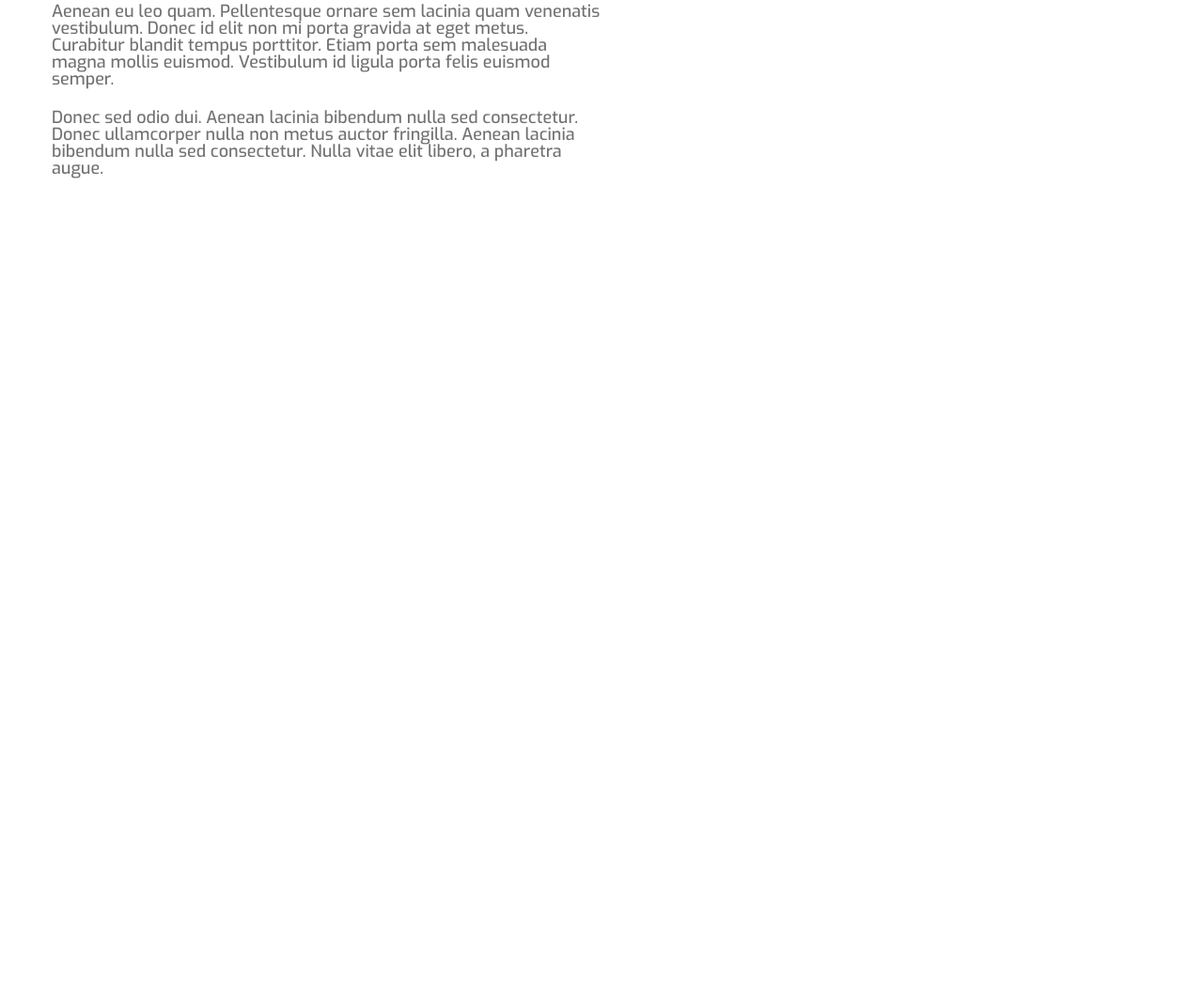
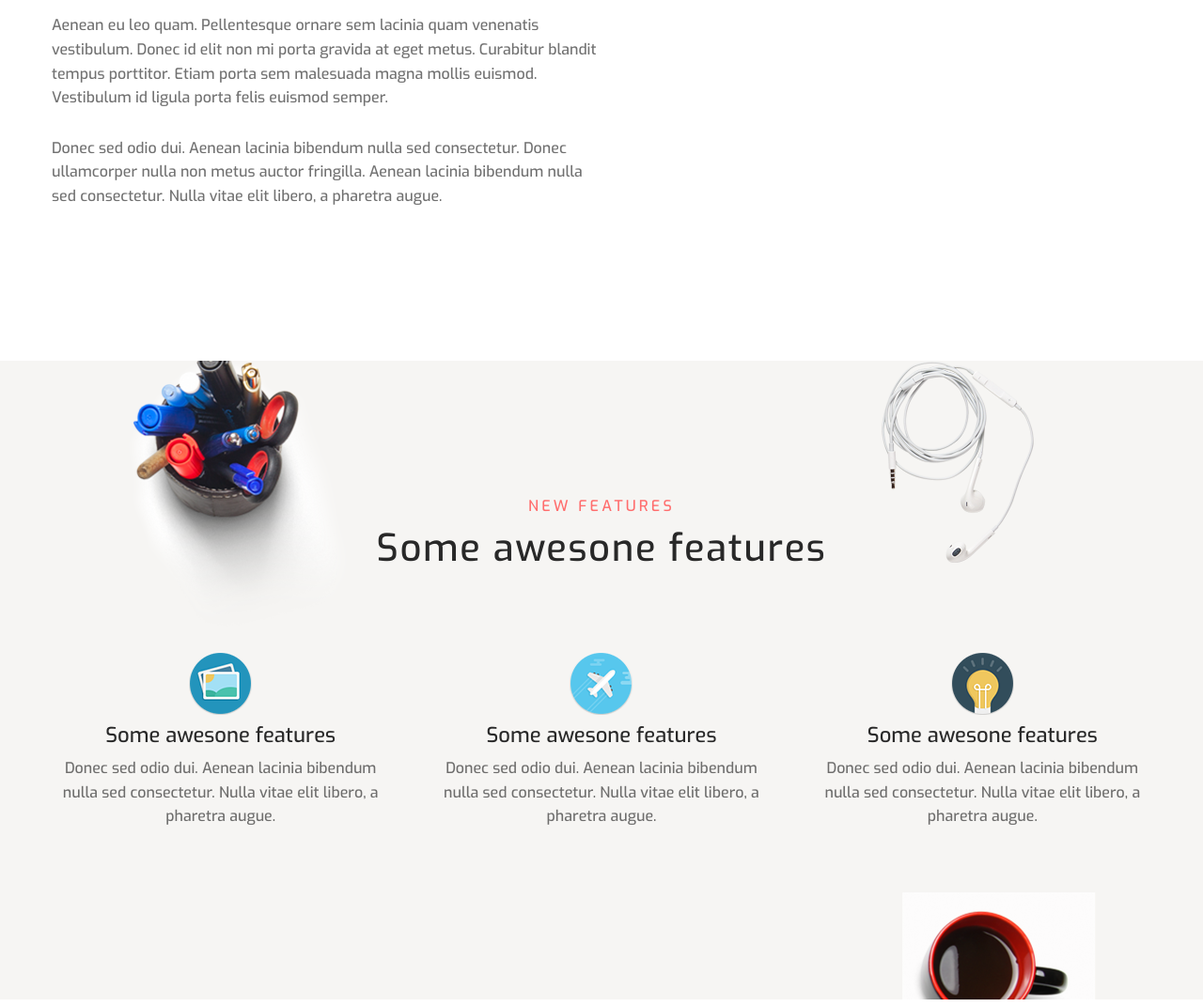
Before and after one commit to Elgiz1993/lesson_2-landing, a plain HTML site: page index.html in a window 1280 px wide. Shown: the part 1139-2211 px from the top of the page at 94% size. Before the commit the page ends 1523 px from the top, so only its background shows below. Drawn offline with Linux system fonts and the light colour scheme.

Commit message:
third part finish

```diff
--- a/css/style.scss
+++ b/css/style.scss
@@ -189,8 +189,9 @@ body {
 	width: 50%;
 	text-align: left;
 	// padding-right: 70px;
+}
 
-	.designe_title {
+.title {
 	color: #ff6d6d;
 	font-family: "Exo";
 	font-size: 16px;
@@ -199,15 +200,15 @@ body {
 	line-height: 50px;
 	letter-spacing: 3.2px;
 }
-}
 
-.designe_title_2 {
+
+.sub_title {
 	color: #282828;
 	font-family: "Exo";
 	font-size: 40px;
 	font-weight: 500;
 	letter-spacing: 1.6px;
-	margin-bottom: 22.5px;
+	margin-bottom: 45px;
 }
 
 .red_dots {
@@ -215,13 +216,13 @@ body {
 }
 
 
-.designe_text {
+.text {
 	opacity: 0.66;
 	color: #282828;
 	font-family: "Exo";
-	font-size: 18px;
+	font-size: 16px;
 	font-weight: 500;
-	margin: 22.5px 0;
+	line-height: 1.6;
 }
 
 .designe_inner_img {
@@ -234,6 +235,65 @@ body {
 	position: absolute;
 	top: 50%;
 	left: 0;
-	transform: translate(20%, -50%);
+	transform: translate(30%, -50%);
 	z-index: 999;
 }
+
+// Features
+
+.features {
+	height: 680px;
+	background-color: #F6F5F3;
+	position: relative;
+}
+
+.features_inner {
+	padding: 130px 0 190px;
+}
+
+.features_title {
+	display: flex;
+	justify-content: center;
+	align-items: center;
+	flex-direction: column;
+}
+
+.features_body {
+	display: flex;
+	margin: 45px -23px 0;
+}
+
+.features_item {
+	width: 33.333%;
+	text-align: center;
+	padding: 0 23px;
+}
+
+
+.sub_sub_title {
+color: #282828;
+font-family: "Exo";
+font-size: 22px;
+font-weight: 500;
+line-height: 2;
+text-align: center;
+letter-spacing: 1;
+}
+
+.Pen_holder{
+	position: absolute;
+	top: 0;
+	left: 95px;
+}
+
+.Earphones{
+	position: absolute;
+	top: 0;
+	right: 180px;
+}
+
+.Coffee_Cup{
+	position: absolute;
+	bottom: 0;
+	right: 85px;
+}
--- a/index.html
+++ b/index.html
@@ -30,14 +30,50 @@
 		<div class="container">
 			<div class="designe_inner">
 				<div class="designe_inner_text">
-					<h6 class="designe_title">NEW DESIGN</h6>
-					<h3 class="designe_title_2">There is no other platforms for you as like <span class="red_dots">....</span></h3>
-					<p class="designe_text">Aenean eu leo quam. Pellentesque ornare sem lacinia quam venenatis vestibulum. Donec id elit non mi porta gravida at eget metus. Curabitur blandit tempus porttitor. Etiam porta sem malesuada magna mollis euismod. Vestibulum id ligula porta felis euismod semper.</p>
-
-					<p class="designe_text">Donec sed odio dui. Aenean lacinia bibendum nulla sed consectetur. Donec ullamcorper nulla non metus auctor fringilla. Aenean lacinia bibendum nulla sed consectetur. Nulla vitae elit libero, a pharetra augue.</p>
+					<h6 class="title">NEW DESIGN</h6>
+					<h3 class="sub_title">There is no other platforms for you as like <span class="red_dots">....</span></h3>
+					<p class="text">Aenean eu leo quam. Pellentesque ornare sem lacinia quam venenatis vestibulum. Donec id elit non mi porta gravida at eget metus. Curabitur blandit tempus porttitor. Etiam porta sem malesuada magna mollis euismod. Vestibulum id ligula porta felis euismod semper.</p>
+					<br>
+					<br>
+					<p class="text">Donec sed odio dui. Aenean lacinia bibendum nulla sed consectetur. Donec ullamcorper nulla non metus auctor fringilla. Aenean lacinia bibendum nulla sed consectetur. Nulla vitae elit libero, a pharetra augue.</p>
 				</div>
 				<div class="designe_inner_img">
 					<img class="design_img" src="./img/images/bgintro.jpg" alt="">
+				</div>
+			</div>
+		</div>
+	</div>
+
+	<!-- Features -->
+	<div class="features">
+		<img class="Pen_holder" src="./img/images/Pen_holder.png" alt="Pen_holder">
+		<img class="Earphones" src="./img/images/Earphones.png" alt="Earphones">
+		<img class="Coffee_Cup" src="./img/images/Coffee_Cup.png" alt="Coffee_Cup">
+		<div class="container">
+			<div class="features_inner">
+				<div class="features_title">
+					<h6 class="title">NEW FEATURES</h6>
+					<h4 class="sub_title">Some awesone features</h4>
+				</div>
+				<div class="features_body">
+					<div class="features_item">
+						<img class="features_icon" src="./img/icons/picture.png" alt="">
+						<h5 class="sub_sub_title">Some awesone features</h5>
+						<p class="text">Donec sed odio dui. Aenean lacinia bibendum nulla sed consectetur. Nulla vitae elit
+							libero, a pharetra augue.</p>
+					</div>
+					<div class="features_item">
+						<img class="features_icon" src="./img/icons/airplane.png" alt="">
+						<h5 class="sub_sub_title">Some awesone features</h5>
+						<p class="text">Donec sed odio dui. Aenean lacinia bibendum nulla sed consectetur. Nulla vitae elit
+							libero, a pharetra augue.</p>
+					</div>
+					<div class="features_item">
+						<img class="features_icon" src="./img/icons/bulb.png" alt="">
+						<h5 class="sub_sub_title">Some awesone features</h5>
+						<p class="text">Donec sed odio dui. Aenean lacinia bibendum nulla sed consectetur. Nulla vitae elit
+							libero, a pharetra augue.</p>
+					</div>
 				</div>
 			</div>
 		</div>
```
Also changed, not shown: css/style.css, img/icons/airplane.png (added), img/icons/bulb.png (added), img/icons/picture.png (added), img/images/Coffee_Cup.png (added), img/images/Earphones.png (added), img/images/Pen_holder.png (added). Lines whose indentation alone changed are shown as unchanged.
